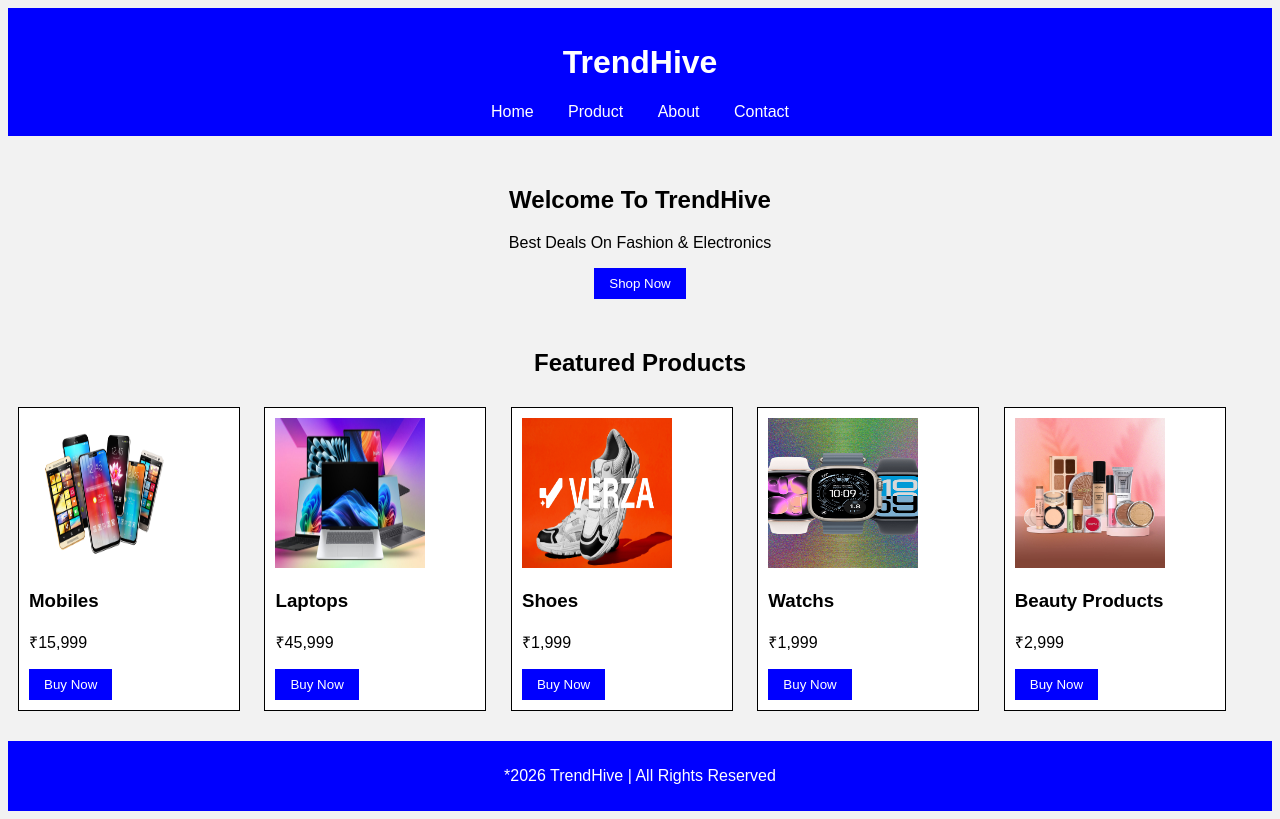
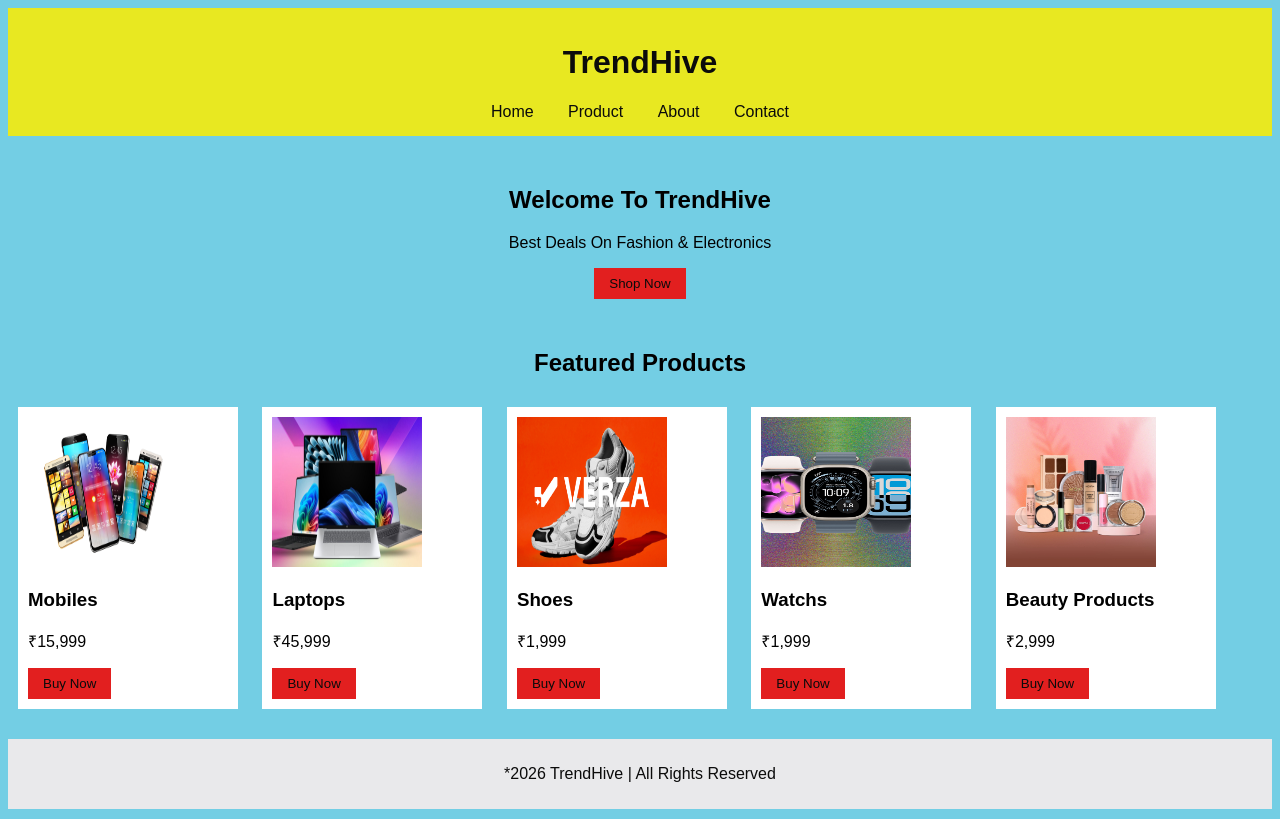
Before and after one commit to Monika34445422/TrendHive, a plain HTML site: page index.html in a window 1280 px wide. Drawn offline with Linux system fonts and the light colour scheme.

Commit message:
Revise CSS styles for improved design
Updated styles for body, header, nav, button, and footer with new colors.

```diff
--- a/style.css
+++ b/style.css
@@ -1,17 +1,17 @@
 body{
     font-family: Arial;
-    background-color: #f2f2f2;
+    background-color: rgb(115, 206, 228);
 }
 
 header{
-    background-color: blue;
-    color: white;
+    background-color:rgb(232, 232, 33);
+    color: rgb(11, 11, 11);
     text-align: center;
     padding: 15px;
 }
 
 nav a{
-    color: white;
+    color: rgb(11, 11, 11);
     text-decoration: none;
     margin: 15px;
 }
@@ -22,8 +22,8 @@ nav a{
 }
 
 button{
-    background-color: blue;
-    color: white;
+    background-color:rgb(226, 31, 31);
+    color: rgb(11, 11, 11);
     padding: 8px 15px;
     border: none;
 }
@@ -34,8 +34,8 @@ button{
 
 .card{
     display: inline-block;
-    background-color: white;
-    border: 1px solid black;
+    background-color:white;
+    border: 1px solid: rgb(11, 11, 11);
     width: 200px;
     margin: 10px;
     padding: 10px;
@@ -47,8 +47,8 @@ button{
 }
 
 footer{
-    background-color: blue;
-    color: white;
+    background-color: rgb(233, 233, 235);
+    color: rgb(11, 11, 11);
     text-align: center;
     padding: 10px;
     margin-top: 20px;
```
